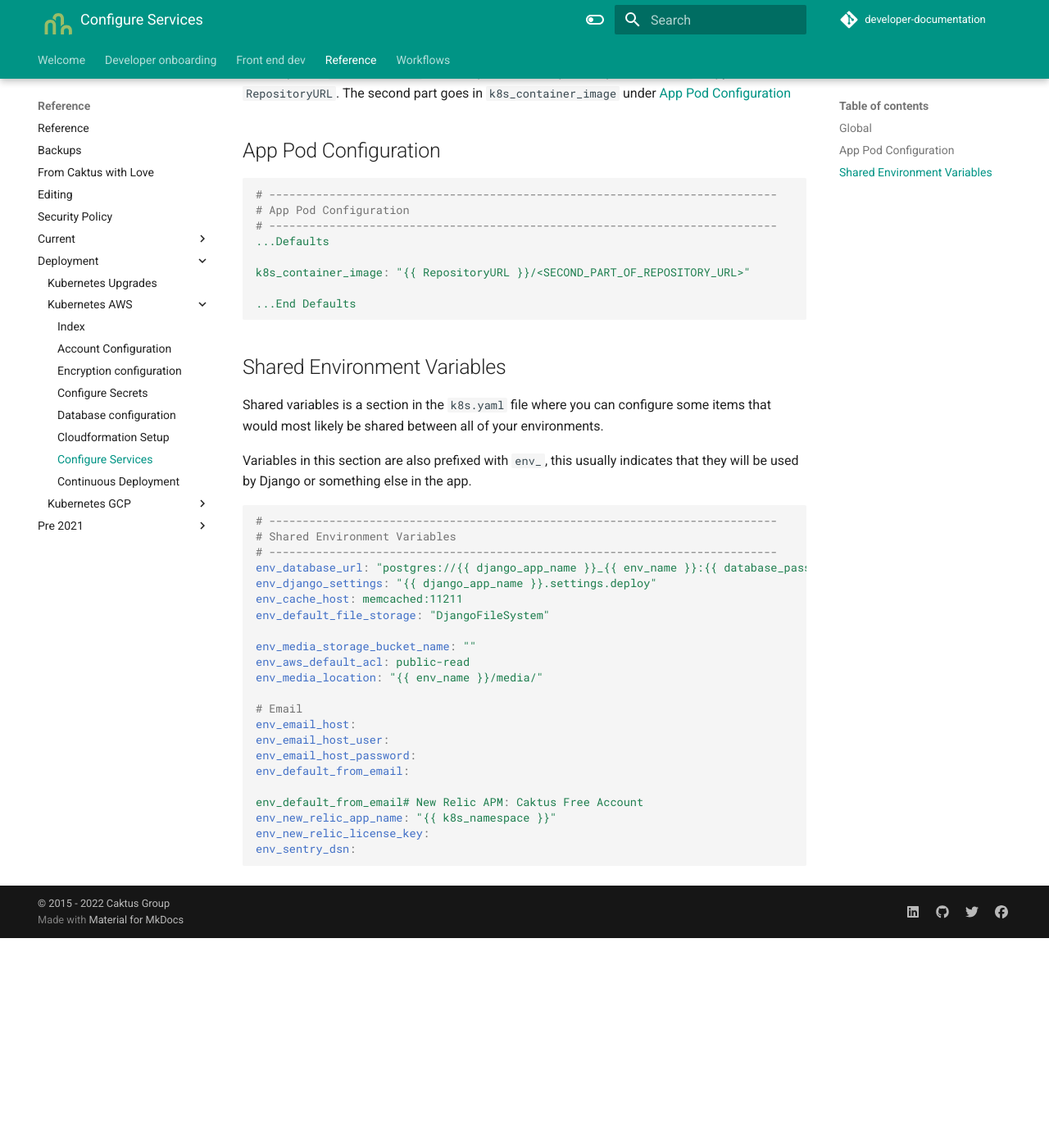
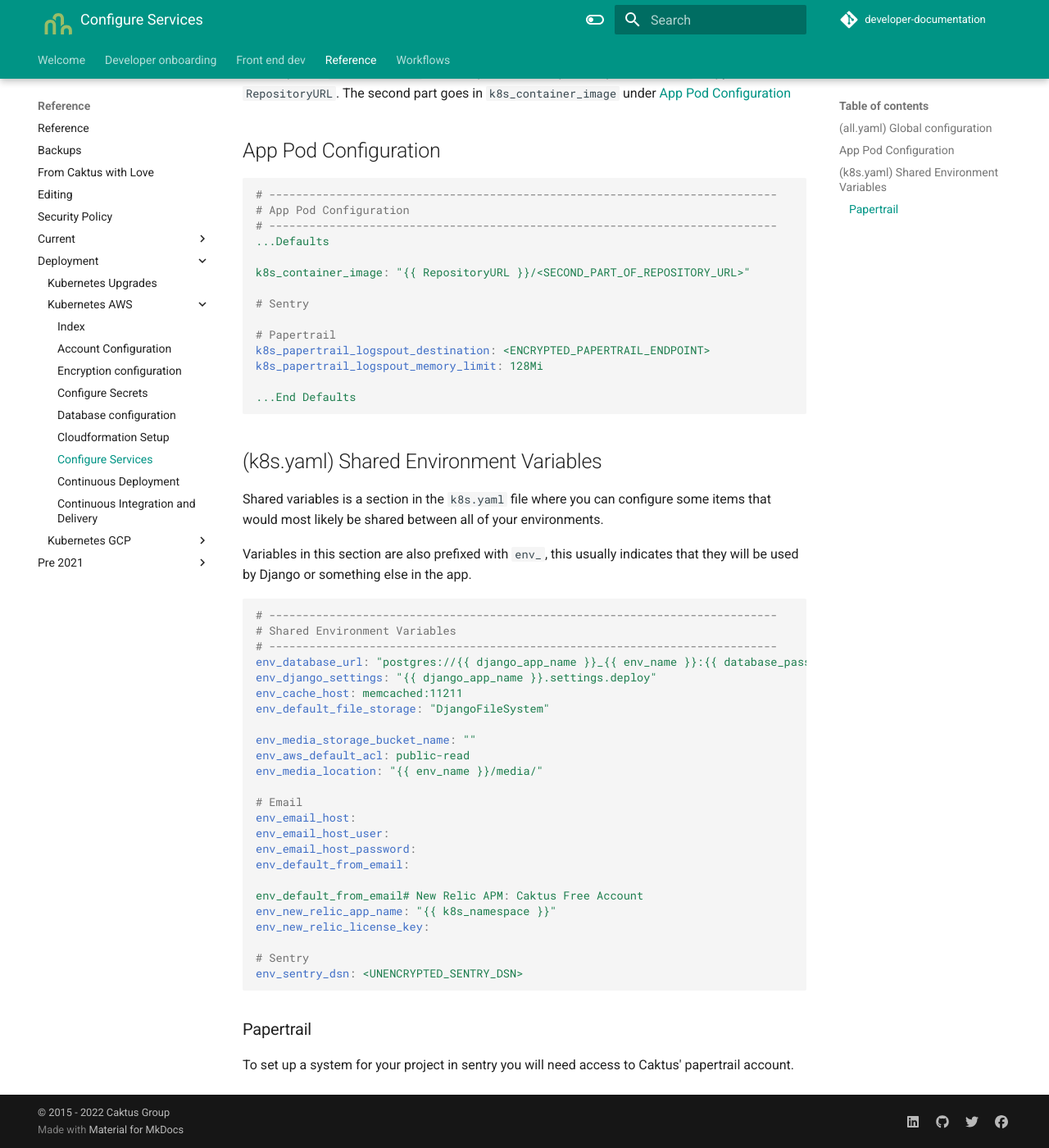
Before and after one commit to caktus/guidebook, an MkDocs documentation site: the page built from docs/reference/deployment/Kubernetes-AWS/006_service_configuration.md, in a window 1280 px wide and 1400 px high, scrolled down 465 px. Shown: the whole window at 82% size. Built offline with MkDocs 1.6.1 and Material for MkDocs 9.7.7, drawn with Linux system fonts in a browser that asks for light colours; comment, search, counter and statistics services are not loaded; before the commit the page ends 1609 px from its top, so only the background shows below that; some of the changed text lies outside the part shown.

Commit message:
KLubernetes Papertrail config

````diff
--- a/docs/reference/deployment/Kubernetes-AWS/006_service_configuration.md
+++ b/docs/reference/deployment/Kubernetes-AWS/006_service_configuration.md
@@ -2,7 +2,7 @@
 
 The configuration of services for your deployment will occur almost entirely in the `deploy/group_vars/all.yaml` file.
 
-## Global
+## (all.yaml) Global configuration
 
 ```yaml
 # ----------------------------------------------------------------------------
@@ -29,10 +29,16 @@
 
 k8s_container_image: "{{ RepositoryURL }}/<SECOND_PART_OF_REPOSITORY_URL>"
 
+# Sentry
+
+# Papertrail
+k8s_papertrail_logspout_destination: <ENCRYPTED_PAPERTRAIL_ENDPOINT>
+k8s_papertrail_logspout_memory_limit: 128Mi
+
 ...End Defaults
 ```
 
-## Shared Environment Variables
+## (k8s.yaml) Shared Environment Variables
 
 Shared variables is a section in the `k8s.yaml` file where you can configure some items that
 would most likely be shared between all of your environments.
@@ -62,5 +68,11 @@
 env_default_from_email# New Relic APM: Caktus Free Account
 env_new_relic_app_name: "{{ k8s_namespace }}"
 env_new_relic_license_key:
-env_sentry_dsn:
+
+# Sentry
+env_sentry_dsn: <UNENCRYPTED_SENTRY_DSN>
 ```
+
+### Papertrail
+
+To set up a system for your project in sentry you will need access to Caktus' papertrail account.
````
Also changed, not shown: docs/reference/deployment/Kubernetes-AWS/007_ci_cd.md (added, +12 -0 lines).
